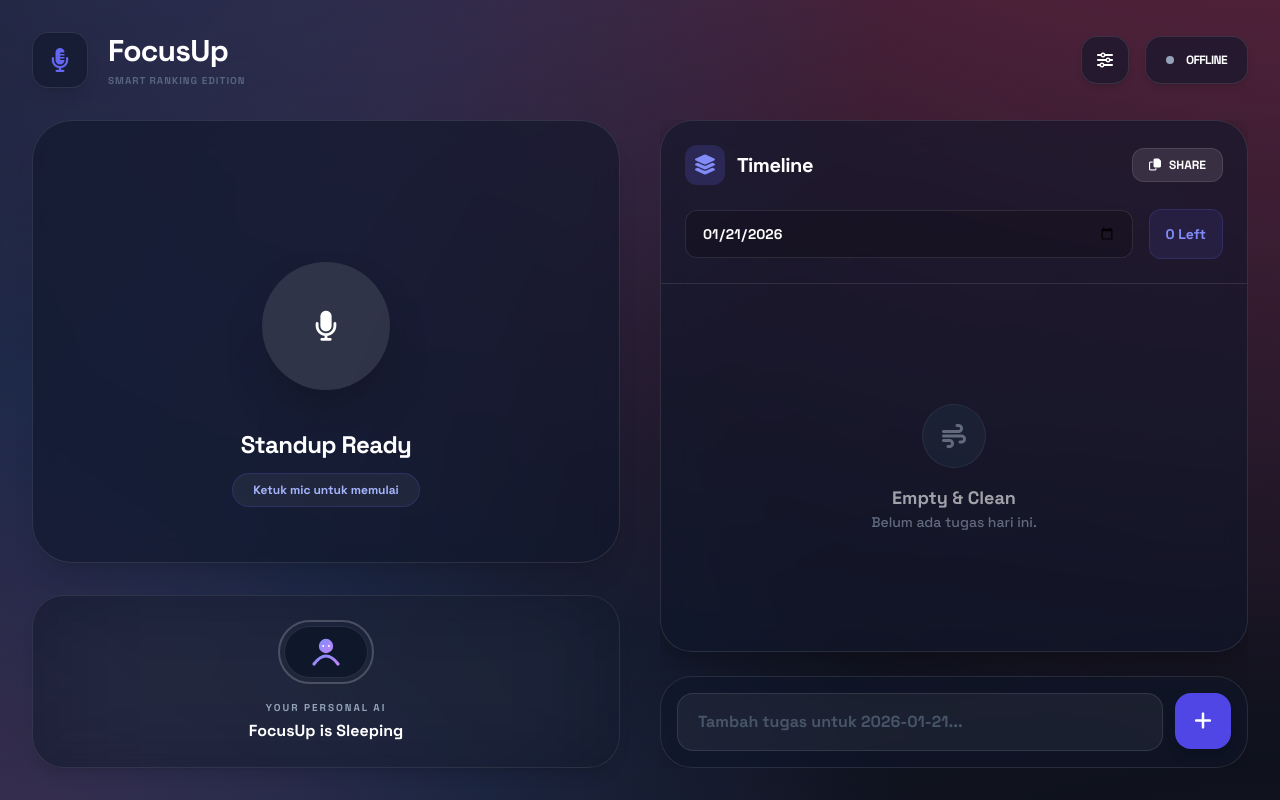
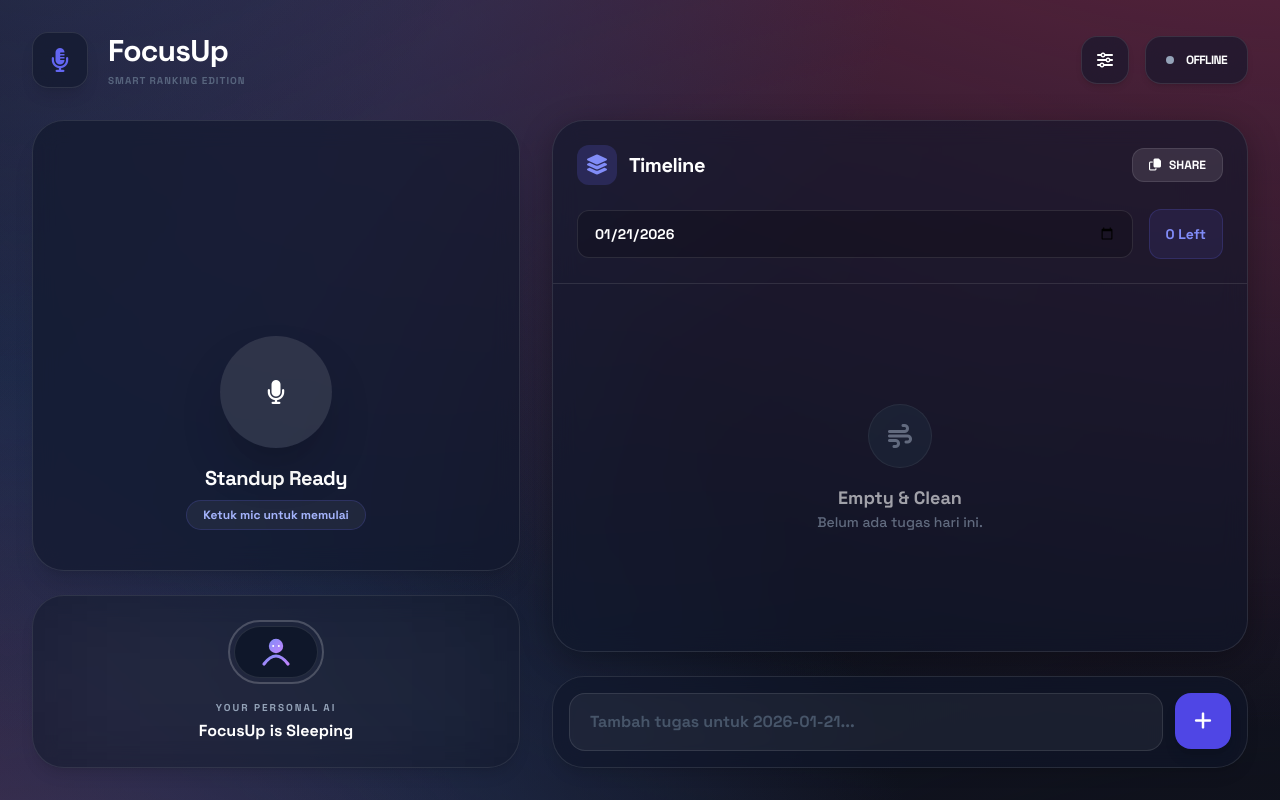
Before and after one commit to gerryramdani-star/focusup, a React (Vite) app: page / in a window 1280 px wide. Built offline with nearby package versions, Linux system fonts and the light colour scheme.

Commit message:
Update App.tsx

```diff
--- a/App.tsx
+++ b/App.tsx
@@ -1,4 +1,3 @@
-
 import React, { useState, useEffect, useRef, useCallback } from 'react';
 import { GoogleGenAI, LiveServerMessage, Modality, Type, FunctionDeclaration } from '@google/genai';
 import { Task, UserSettings, ConnectionState } from './types';
@@ -278,7 +277,6 @@ const App: React.FC = () => {
               sourcesRef.current.add(source);
             }
 
-            // FIX: Added safety check for message.toolCall.functionCalls to satisfy TS18048
             if (message.toolCall?.functionCalls) {
               setConnectionState(ConnectionState.THINKING);
               setAiPrompt('Analyzing...');
@@ -399,9 +397,9 @@ const App: React.FC = () => {
   }, []);
 
   return (
-    <div className="flex flex-col min-h-screen md:h-screen p-4 md:p-8 max-w-7xl mx-auto md:overflow-hidden transition-all duration-300">
+    <div className="flex flex-col min-h-screen p-4 md:p-6 lg:p-8 max-w-[1400px] mx-auto transition-all duration-300">
       <header className="flex justify-between items-center mb-6 md:mb-8 shrink-0">
-        <div className="flex items-center gap-4 md:gap-5">
+        <div className="flex items-center gap-3 md:gap-5">
           <div className="w-10 h-10 md:w-14 md:h-14 glass rounded-xl md:rounded-2xl flex items-center justify-center shadow-lg">
             <i className="fa-solid fa-microphone-lines text-indigo-500 text-lg md:text-2xl"></i>
           </div>
@@ -428,26 +426,26 @@ const App: React.FC = () => {
         </div>
       </header>
 
-      <main className="flex-1 flex flex-col md:grid md:grid-cols-2 gap-6 md:gap-10 min-h-0">
-        <section className="flex flex-col gap-6 md:gap-8 min-h-0">
-          <div className="relative h-[400px] md:flex-1 flex flex-col items-center glass rounded-[2rem] md:rounded-[2.5rem] shadow-xl overflow-hidden group">
+      <main className="flex-1 flex flex-col lg:grid lg:grid-cols-12 gap-6 lg:gap-8 min-h-0">
+        <section className="lg:col-span-5 flex flex-col gap-6 min-h-0">
+          <div className="relative min-h-[350px] lg:flex-1 flex flex-col items-center glass rounded-[2rem] shadow-xl overflow-hidden group">
             <Visualizer analyser={analyserRef.current} connectionState={connectionState} />
 
-            <div className="z-10 h-full w-full flex flex-col items-center py-8 md:py-12">
+            <div className="z-10 h-full w-full flex flex-col items-center py-8 lg:py-10">
               <div className="flex-1 flex items-center justify-center px-6">
                 {transcription && (
                   <div className="bg-black/40 backdrop-blur-md px-6 py-4 rounded-2xl border border-white/10 animate-in fade-in slide-in-from-bottom-2 duration-300">
-                    <p className="text-sm md:text-base text-indigo-200 font-medium italic leading-relaxed text-center">
+                    <p className="text-sm lg:text-base text-indigo-200 font-medium italic leading-relaxed text-center">
                       "{transcription}"
                     </p>
                   </div>
                 )}
               </div>
 
-              <div className="relative shrink-0">
+              <div className="relative shrink-0 my-4">
                 <button
                   onClick={connectionState === ConnectionState.OFFLINE || connectionState === ConnectionState.ERROR ? () => startSession() : () => stopSession()}
-                  className={`w-24 h-24 md:w-32 md:h-32 rounded-full flex items-center justify-center text-2xl md:text-3xl transition-all duration-500 shadow-2xl relative z-20 ${
+                  className={`w-20 h-20 md:w-28 md:h-28 rounded-full flex items-center justify-center text-xl md:text-2xl transition-all duration-500 shadow-2xl relative z-20 ${
                     connectionState === ConnectionState.OFFLINE || connectionState === ConnectionState.ERROR
                     ? 'bg-white/10 hover:scale-105 hover:bg-white/20 text-white'
                     : connectionState === ConnectionState.THINKING || connectionState === ConnectionState.RECONNECTING ? 'bg-indigo-600 text-white animate-bounce' : 'bg-red-500 text-white animate-pulse'
@@ -457,9 +455,9 @@ const App: React.FC = () => {
                 </button>
               </div>
 
-              <div className="flex-1 flex flex-col items-center justify-center mt-6 md:mt-8 space-y-2 md:space-y-3 px-6 text-center">
-                <h2 className={`text-xl md:text-2xl font-bold tracking-tight ${connectionState === ConnectionState.ERROR ? 'text-red-400' : 'text-white'}`}>{aiPrompt}</h2>
-                <div className="px-4 py-1.5 md:px-5 md:py-2 bg-white/5 rounded-full inline-block border border-indigo-500/20 max-w-full">
+              <div className="shrink-0 flex flex-col items-center justify-center space-y-2 px-6 text-center">
+                <h2 className={`text-lg md:text-xl font-bold tracking-tight ${connectionState === ConnectionState.ERROR ? 'text-red-400' : 'text-white'}`}>{aiPrompt}</h2>
+                <div className="px-4 py-1.5 bg-white/5 rounded-full inline-block border border-indigo-500/20 max-w-full">
                   <p className="text-[10px] md:text-xs font-bold text-indigo-300 truncate">{aiSubtext}</p>
                 </div>
               </div>
@@ -469,8 +467,8 @@ const App: React.FC = () => {
           <AssistantAvatar state={connectionState} />
         </section>
 
-        <section className="flex flex-col gap-6 md:overflow-hidden min-h-0">
-          <div className="h-[450px] md:h-full">
+        <section className="lg:col-span-7 flex flex-col gap-6 min-h-0">
+          <div className="h-[500px] lg:flex-1 min-h-0">
             <TaskList
               tasks={tasks}
               onToggle={(id) => handleUpdateTasks(tasks.map(t => t.id === id ? {...t, status: t.status === 'done' ? 'pending' : 'done'} : t))}
@@ -481,17 +479,17 @@ const App: React.FC = () => {
             />
           </div>
 
-          <div className="p-3 md:p-4 glass rounded-[2rem] flex gap-2 md:gap-3 shadow-lg border-white/10 shrink-0">
+          <div className="p-3 lg:p-4 glass rounded-[2rem] flex gap-2 lg:gap-3 shadow-lg border-white/10 shrink-0">
             <input
               type="text"
               value={manualInput}
               onChange={(e) => setManualInput(e.target.value)}
               placeholder={`Tambah tugas untuk ${selectedDate}...`}
-              className="flex-1 min-w-0 px-4 md:px-5 py-3 md:py-4 bg-white/5 border border-white/10 rounded-2xl focus:outline-none text-white font-bold text-sm md:text-base placeholder:text-slate-600 transition-all"
+              className="flex-1 min-w-0 px-4 md:px-5 py-3 lg:py-4 bg-white/5 border border-white/10 rounded-2xl focus:outline-none text-white font-bold text-sm lg:text-base placeholder:text-slate-600 transition-all"
               onKeyDown={(e) => { if (e.key === 'Enter' && manualInput) { addTask(manualInput, selectedDate); setManualInput(''); } }}
             />
-            <button onClick={() => { if (manualInput) { addTask(manualInput, selectedDate); setManualInput(''); } }} className="w-12 h-12 md:w-14 md:h-14 bg-indigo-600 hover:bg-indigo-500 text-white rounded-2xl flex items-center justify-center transition-all shadow-lg hover:scale-105 active:scale-95 shrink-0">
-              <i className="fa-solid fa-plus text-lg md:text-xl"></i>
+            <button onClick={() => { if (manualInput) { addTask(manualInput, selectedDate); setManualInput(''); } }} className="w-12 h-12 lg:w-14 lg:h-14 bg-indigo-600 hover:bg-indigo-500 text-white rounded-2xl flex items-center justify-center transition-all shadow-lg hover:scale-105 active:scale-95 shrink-0">
+              <i className="fa-solid fa-plus text-lg lg:text-xl"></i>
             </button>
           </div>
         </section>
```
